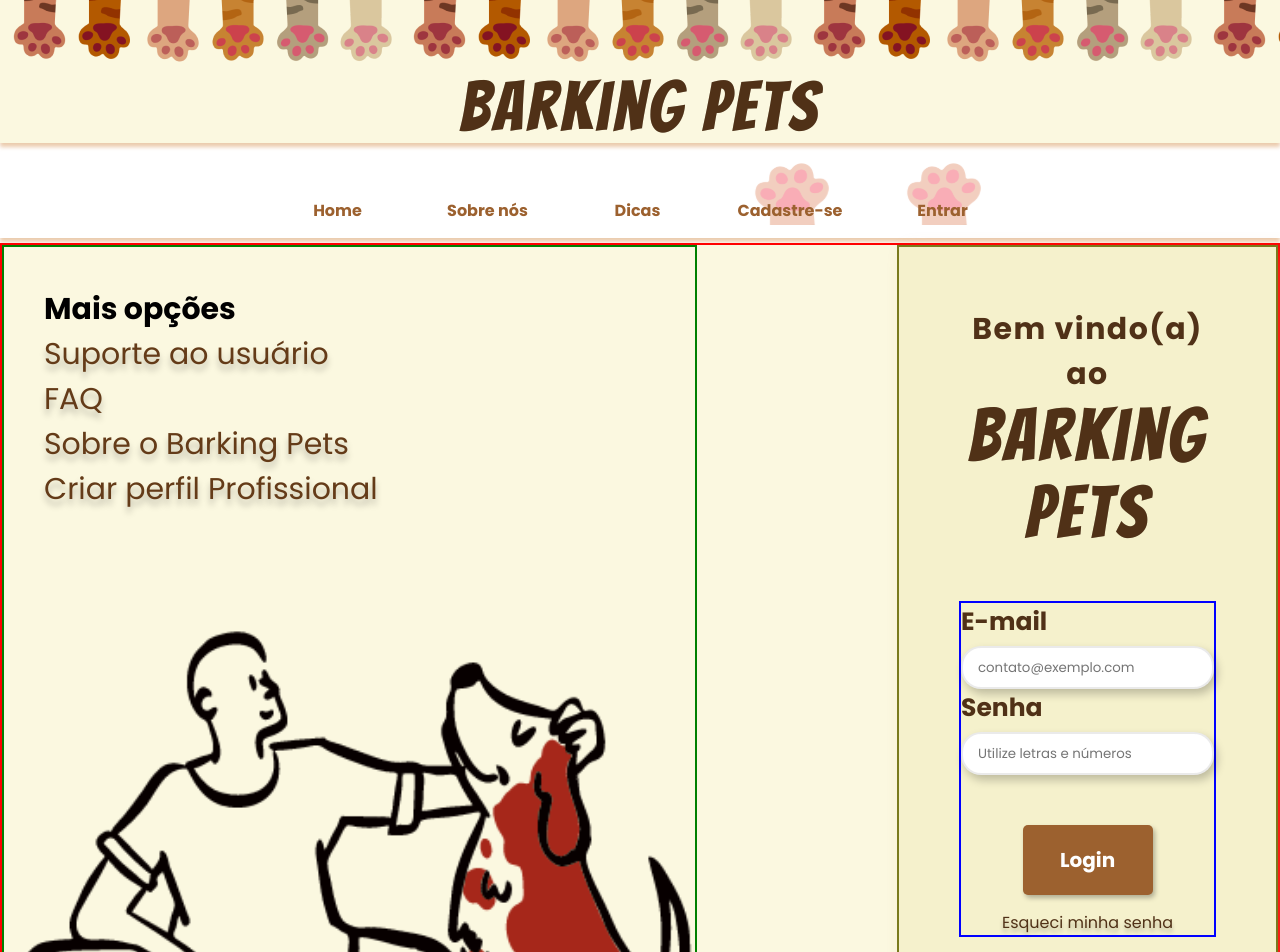
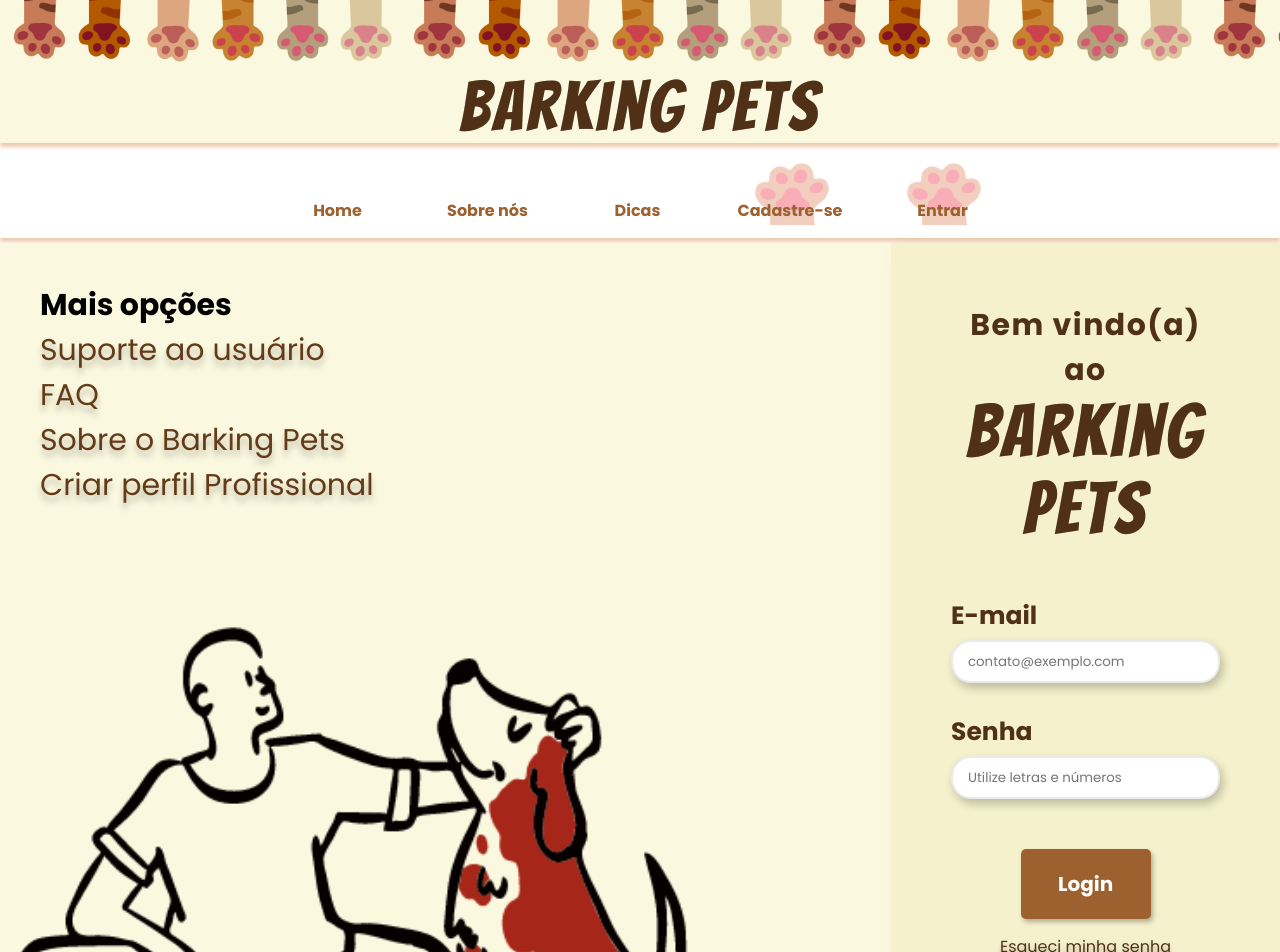
Before and after one commit to estartandodevs-course/barking-pets, a React (Create React App) app: page /entrar in a window 1280 px wide. Shown: the top 952 px of the page. Built offline with nearby package versions, Linux system fonts and the light colour scheme.

Commit message:
Deixado a tela de login responsiva no mobile, feita a importação do scss atraves de modulos

```diff
--- a/src/pages/Login/index.js
+++ b/src/pages/Login/index.js
@@ -2,7 +2,7 @@ import React from "react";
 import * as C from "../../components";
 import { petLogin } from "../../assets/img";
 
-import "./styles.scss";
+import * as S from "./login.module.scss";
 
 const Login = () => {
   const options = [
@@ -15,11 +15,12 @@ const Login = () => {
   return (
     <>
       <C.Header />
+      <C.Menu />
       <C.MenuDesktop />
 
-      <div className="login-container">
-        <div className="white-div">
-          <ul className="list-options">
+      <div className={S.loginContainer}>
+        <div className={S.listOptionsContainer}>
+          <ul className={S.listOptions}>
             {" "}
             Mais opções
             {options.map((option) => {
@@ -27,35 +28,35 @@ const Login = () => {
             })}
           </ul>
 
-          <img src={petLogin} alt="pet" className="img-dog" />
+          <img src={petLogin} alt="pet" />
         </div>
-        <div className="yellow-div">
-          <p className="loginText">Bem vindo(a) ao</p>
-          <p className="productName">Barking Pets</p>
-          <div className="inputContainet">
+        <div className={S.infoContainer}>
+          <p className={S.loginText}>Bem vindo(a) ao</p>
+          <p className={S.productName}>Barking Pets</p>
+          <div className={S.inputContainer}>
             <C.Input
               type="email"
               placeholder="contato@exemplo.com"
               name="email"
             >
-              <p className="inputText">E-mail</p>
+              <p className={S.inputText}>E-mail</p>
             </C.Input>
             <C.Input
               type="password"
               placeholder="Utilize letras e números"
               name="senha"
             >
-              <p className="inputText">Senha</p>
+              <p className={S.passwordInput}>Senha</p>
             </C.Input>
-            <C.Button classButton="login-button">
+            <C.Button classButton={S.loginButton}>
               <p>Login</p>
             </C.Button>
-            <p className="forgot-password">Esqueci minha senha</p>
+            <p className={S.forgotPassword}>Esqueci minha senha</p>
           </div>
         </div>
       </div>
 
-      <C.Footer classFooter="loginFooter" />
+      <C.Footer classFooter={S.loginFooter} />
     </>
   );
 };
--- a/src/pages/Login/styles.scss
+++ b/src/pages/Login/login.module.scss
@@ -1,16 +1,15 @@
 @import "../../styles/global.scss";
 
-.login-container {
-  border: 2px solid red;
+.loginContainer {
   display: flex;
   justify-content: center;
   gap: 200px;
   background-color: #fbf8e0;
   margin-top: 5px;
+  box-sizing: border-box;
 }
 
-.yellow-div {
-  border: 2px solid rgb(122, 122, 29);
+.infoContainer {
   width: 500px;
   height: 750px;
   background-color: #f5f1cc;
@@ -18,6 +17,11 @@
   border-bottom-left-radius: 50px;
   border-bottom-right-radius: 50px;
   padding: 60px;
+
+  @media (max-width: $break-point) {
+    border-bottom-left-radius: unset;
+    border-bottom-right-radius: unset;
+  }
 }
 
 .loginText {
@@ -45,18 +49,26 @@
 
 .inputText {
   font-family: Poppins;
-
   font-weight: bold;
   font-size: 25px;
-
   color: #503117;
 }
 
-.white-div {
-  border: 2px solid green;
+.passwordInput {
+  margin-top: 30px;
+  font-family: Poppins;
+  font-weight: bold;
+  font-size: 25px;
+  color: #503117;
 }
 
-.list-options {
+.listOptionsContainer {
+  @media (max-width: $break-point) {
+    display: none;
+  }
+}
+
+.listOptions {
   padding: 40px 0 0 40px;
   list-style: none;
   font-family: $font-family;
@@ -69,8 +81,7 @@
   }
 }
 
-.inputContainet {
-  border: 2px solid blue;
+.inputContainer {
   margin-top: 50px;
   margin-bottom: 50px;
   display: flex;
@@ -78,7 +89,7 @@
   align-items: center;
 }
 
-.login-button {
+.loginButton {
   margin-top: 50px;
   height: 70px;
   width: 130px;
@@ -90,12 +101,12 @@
   }
 }
 
-.loginFooter {
-  margin: 0;
-}
-
-.forgot-password {
+.forgotPassword {
   color: #503117;
   font-family: $font-family;
   text-shadow: 0px 4px 4px rgba(0, 0, 0, 0.25);
 }
+
+.loginFooter {
+  margin: 0;
+}
```
